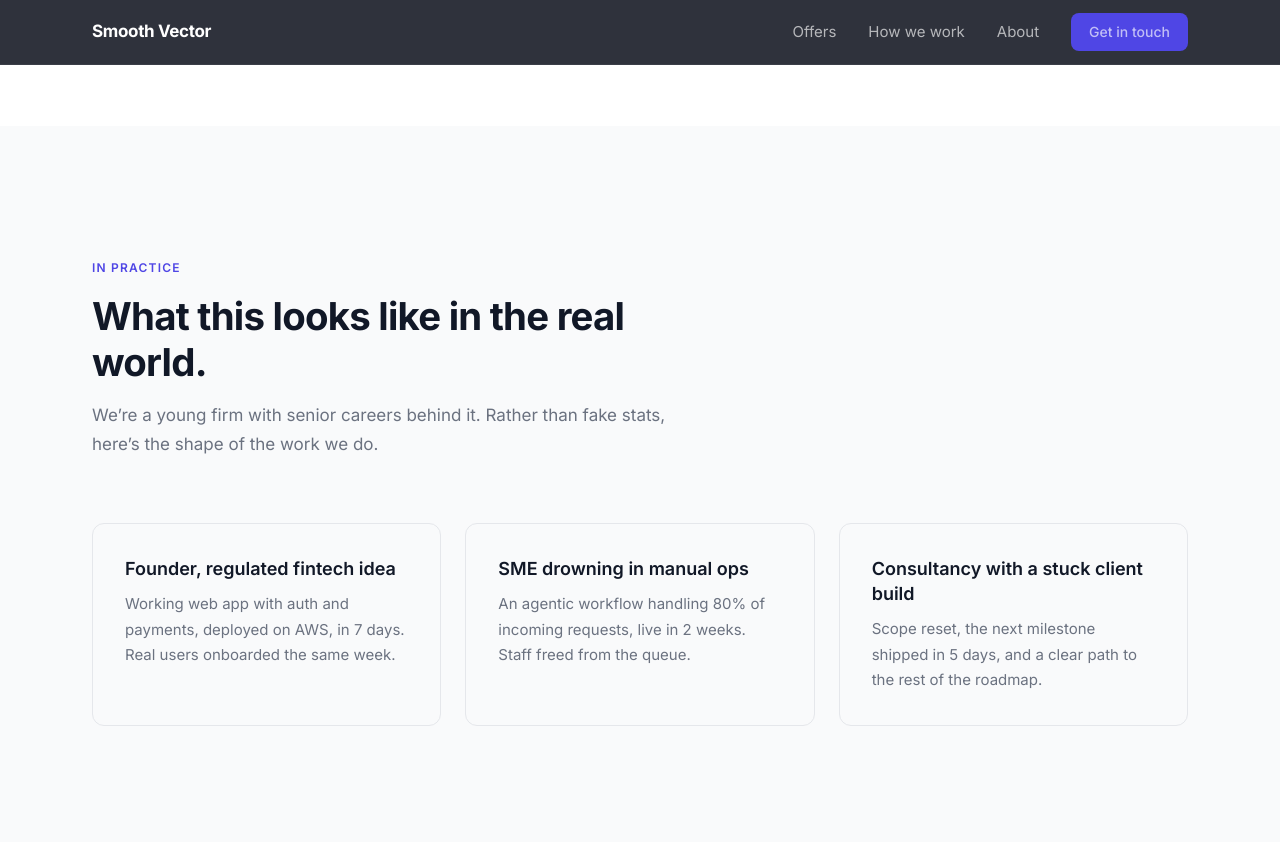
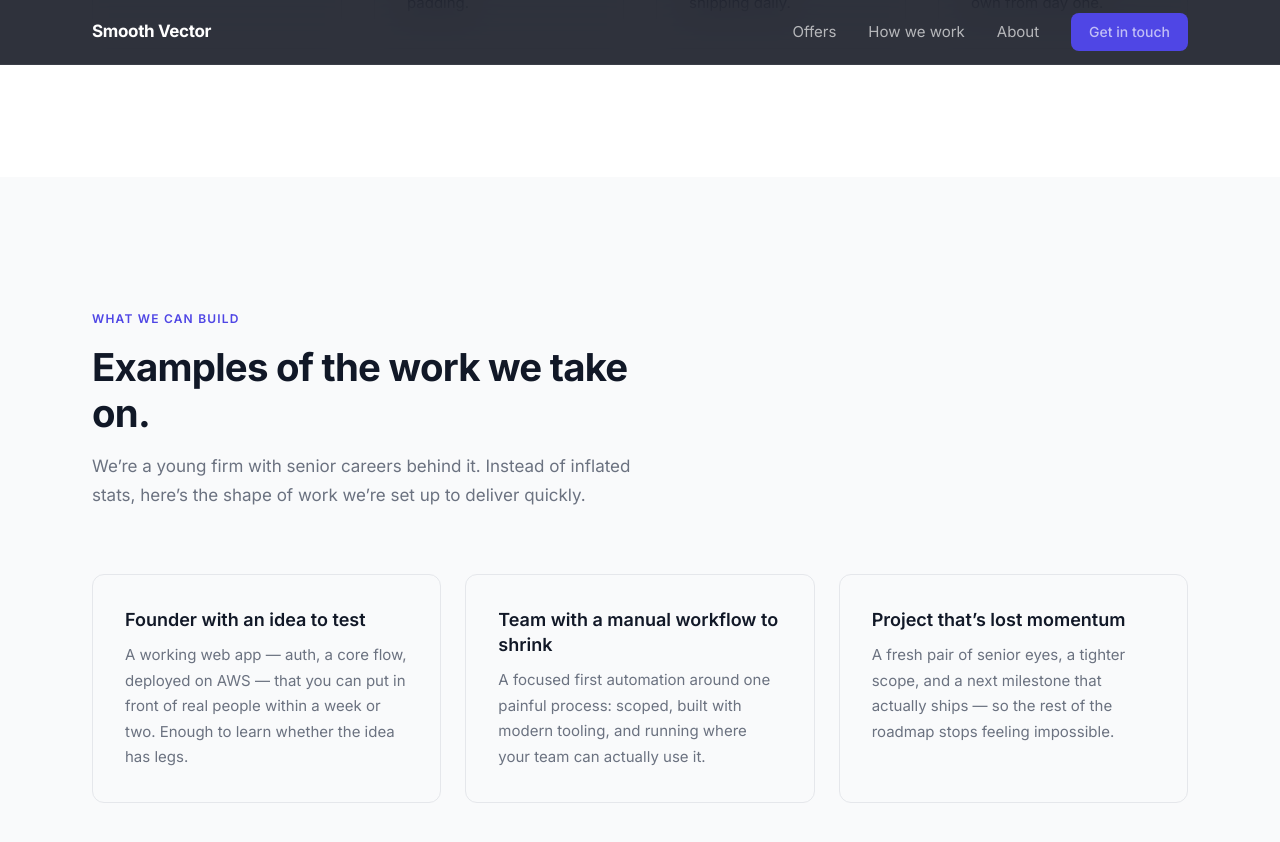
Before and after one commit to Smooth-Vector/smooth-vector, a Jekyll site: the page built from index.html, in a window 1280 px wide and 900 px high, scrolled down 2961 px. Shown: the top 842 px of the window. Built offline with Jekyll 4.4.1, drawn with Linux system fonts in a browser that asks for light colours; some of the changed text lies outside the part shown.

Commit message:
Ground homepage copy in real capability
Remove overclaimed stats and "agentic AI" language, reframe proof
section as representative scenarios, and soften absolute timeframes
to better reflect an early-stage consultancy.

Co-Authored-By: Claude Opus 4.6 <noreply@anthropic.com>

```diff
--- a/index.html
+++ b/index.html
@@ -9,7 +9,7 @@ description: Smooth Vector is a two-person senior team that builds, ships, and d
   <div class="container">
     <div class="hero-inner">
       <span class="label label-light">Senior team. Real delivery.</span>
-      <h1>From idea to working<br><span class="accent">product. In days.</span></h1>
+      <h1>From idea to working<br><span class="accent">software. In days.</span></h1>
       <p>We're a two-person senior team that builds, ships, and deploys real software fast — for founders, SMEs, and consultancies that need execution, not slide decks.</p>
       <div class="hero-actions">
         <a href="#contact" class="btn btn-primary">Bring us a problem</a>
@@ -48,20 +48,20 @@ description: Smooth Vector is a two-person senior team that builds, ships, and d
 
       <div class="service-card">
         <h3>MVP Sprint</h3>
-        <p>From idea to a working, deployed MVP in days. AI-enabled where it matters. Real users can touch it.</p>
+        <p>From idea to a working, deployed MVP in days. Built with modern tooling where it helps. Real users can touch it.</p>
         <p class="card-outcome"><strong>Outcome:</strong> a live product you can show, sell, or test &mdash; not a Figma file.</p>
       </div>
 
       <div class="service-card">
         <h3>Automation Sprint</h3>
-        <p>We take a manual workflow and replace it with agentic AI and automation that actually runs in production.</p>
-        <p class="card-outcome"><strong>Outcome:</strong> hours of weekly work removed, measured before and after.</p>
+        <p>Pick a manual workflow that&rsquo;s costing you hours. We&rsquo;ll scope it, build a working first automation, and put it somewhere your team can actually use it.</p>
+        <p class="card-outcome"><strong>Outcome:</strong> a concrete automation running against a real workflow &mdash; and a clear view of what to automate next.</p>
       </div>
 
       <div class="service-card">
         <h3>Delivery Rescue</h3>
-        <p>Stalled build? Slipping deadline? We step in, cut scope, and ship the next milestone.</p>
-        <p class="card-outcome"><strong>Outcome:</strong> a stuck project moving again within a week.</p>
+        <p>Stalled build? Slipping deadline? We step in, cut scope, and get the next milestone moving.</p>
+        <p class="card-outcome"><strong>Outcome:</strong> a stuck project unblocked, with a realistic path to the next ship.</p>
       </div>
 
       <div class="service-card">
@@ -110,22 +110,22 @@ description: Smooth Vector is a two-person senior team that builds, ships, and d
 <section id="proof" class="proof">
   <div class="container">
     <div class="section-header">
-      <span class="label">In practice</span>
-      <h2>What this looks like in the real world.</h2>
-      <p>We&rsquo;re a young firm with senior careers behind it. Rather than fake stats, here&rsquo;s the shape of the work we do.</p>
+      <span class="label">What we can build</span>
+      <h2>Examples of the work we take on.</h2>
+      <p>We&rsquo;re a young firm with senior careers behind it. Instead of inflated stats, here&rsquo;s the shape of work we&rsquo;re set up to deliver quickly.</p>
     </div>
     <div class="services-grid">
       <div class="service-card">
-        <h3>Founder, regulated fintech idea</h3>
-        <p>Working web app with auth and payments, deployed on AWS, in 7 days. Real users onboarded the same week.</p>
+        <h3>Founder with an idea to test</h3>
+        <p>A working web app &mdash; auth, a core flow, deployed on AWS &mdash; that you can put in front of real people within a week or two. Enough to learn whether the idea has legs.</p>
       </div>
       <div class="service-card">
-        <h3>SME drowning in manual ops</h3>
-        <p>An agentic workflow handling 80% of incoming requests, live in 2 weeks. Staff freed from the queue.</p>
+        <h3>Team with a manual workflow to shrink</h3>
+        <p>A focused first automation around one painful process: scoped, built with modern tooling, and running where your team can actually use it.</p>
       </div>
       <div class="service-card">
-        <h3>Consultancy with a stuck client build</h3>
-        <p>Scope reset, the next milestone shipped in 5 days, and a clear path to the rest of the roadmap.</p>
+        <h3>Project that&rsquo;s lost momentum</h3>
+        <p>A fresh pair of senior eyes, a tighter scope, and a next milestone that actually ships &mdash; so the rest of the roadmap stops feeling impossible.</p>
       </div>
     </div>
   </div>
@@ -142,7 +142,7 @@ description: Smooth Vector is a two-person senior team that builds, ships, and d
         <p>Between us we&rsquo;ve led digital transformations, built platforms on AWS, and shipped products end-to-end. We bring that experience to small teams that need it now &mdash; not in six months.</p>
         <ul class="about-tags">
           <li>Rapid MVPs</li>
-          <li>Agentic AI</li>
+          <li>AI-assisted delivery</li>
           <li>AWS &amp; Terraform</li>
           <li>Product thinking</li>
           <li>Delivery rescue</li>
```
Also changed, not shown: other parts of index.html (+1 -1 lines).
